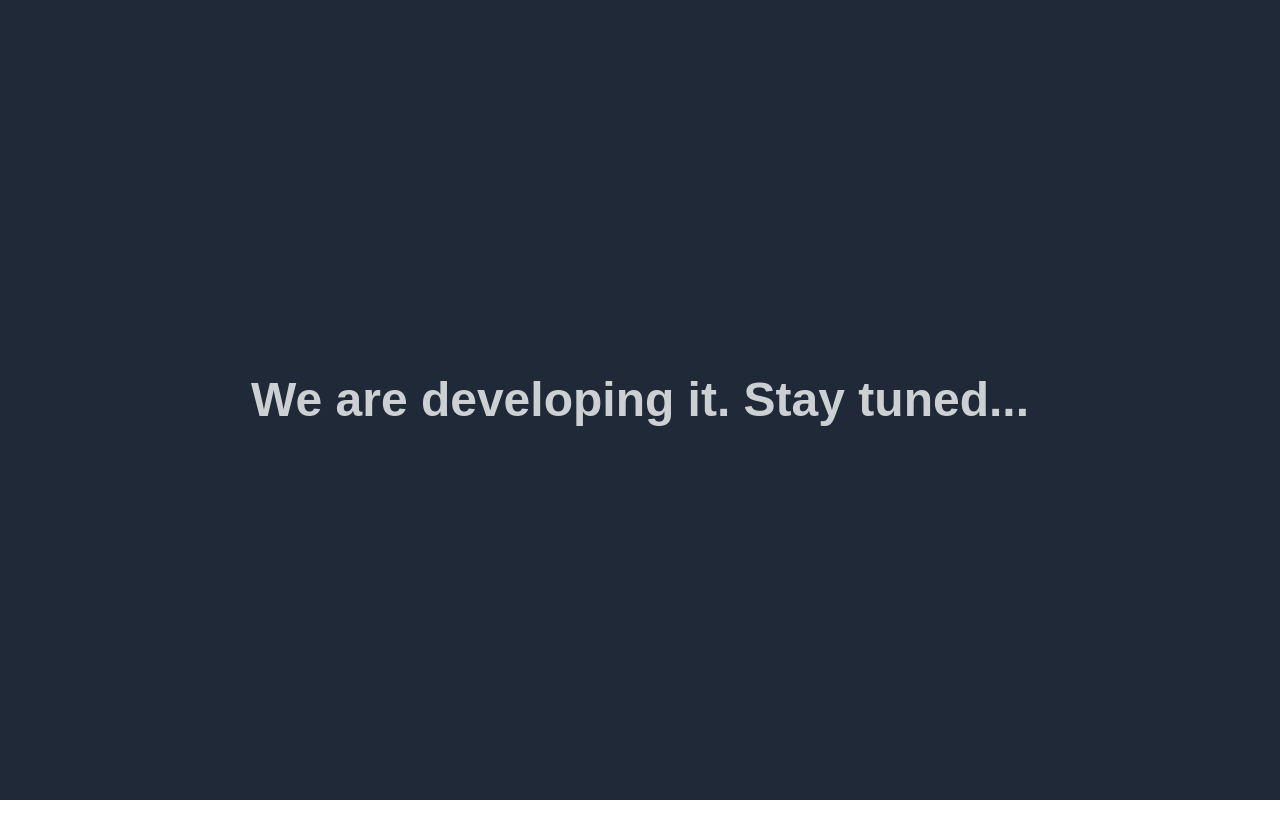
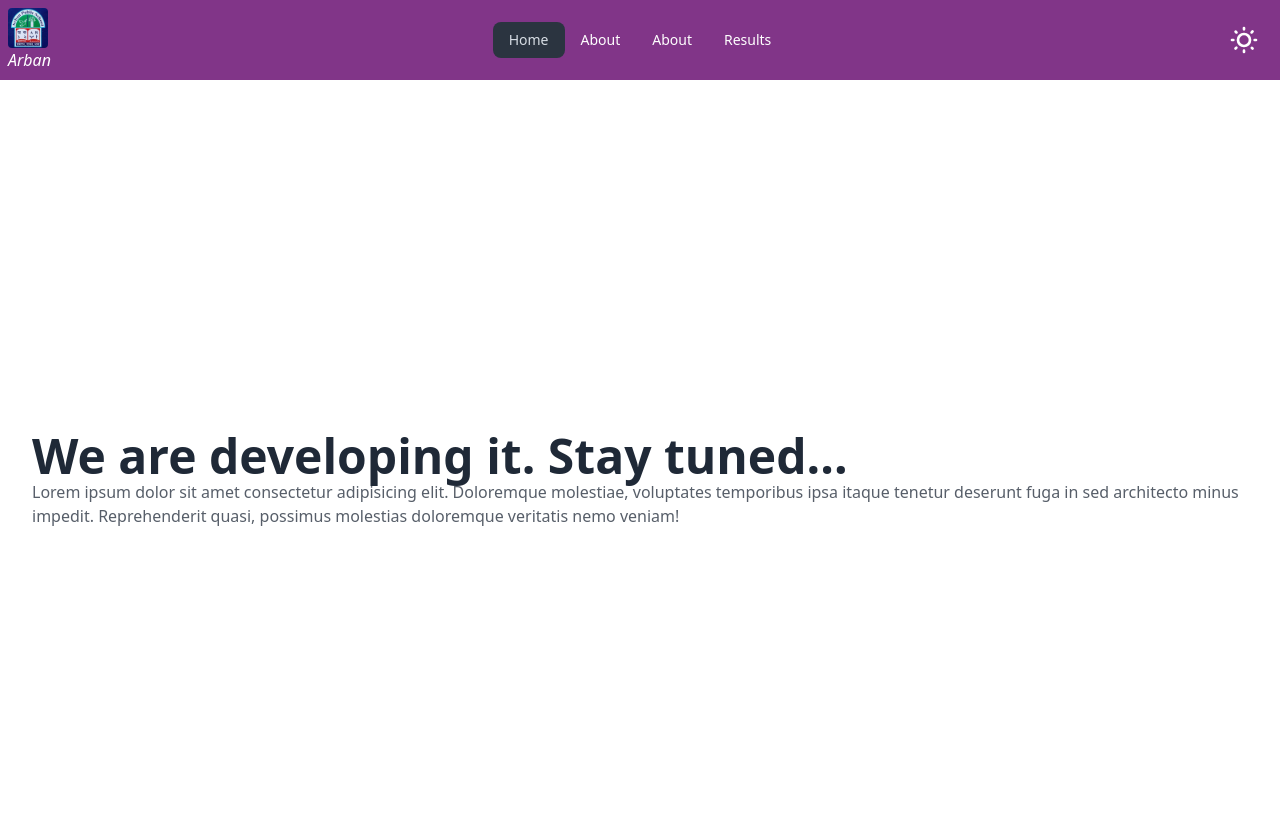
Before and after one commit to misbahulhoq/arbanpublicschool, a Next.js app: page / in a window 1280 px wide. Shown: the top 838 px of the page. Before the commit the page ends 800 px from the top, so only its background shows below. Built offline with nearby package versions, Linux system fonts and the light colour scheme.

Commit message:
created a new branch called dev and working on it

```diff
--- a/src/app/globals.css
+++ b/src/app/globals.css
@@ -1,27 +1,13 @@
 @tailwind base;
 @tailwind components;
 @tailwind utilities;
-
-:root {
-  --background: #ffffff;
-  --foreground: #171717;
-}
-
-@media (prefers-color-scheme: dark) {
-  :root {
-    --background: #0a0a0a;
-    --foreground: #ededed;
-  }
-}
-
-body {
-  color: var(--foreground);
-  background: var(--background);
-  font-family: Arial, Helvetica, sans-serif;
-}
 
 @layer utilities {
   .text-balance {
     text-wrap: balance;
   }
 }
+
+p {
+  opacity: 0.75;
+}
--- a/src/app/layout.tsx
+++ b/src/app/layout.tsx
@@ -1,6 +1,7 @@
 import type { Metadata } from "next";
 import localFont from "next/font/local";
 import "./globals.css";
+import Header from "@/components/shared/Header";
 
 const geistSans = localFont({
   src: "./fonts/GeistVF.woff",
@@ -38,6 +39,7 @@ export default function RootLayout({
       <body
         className={`${geistSans.variable} ${geistMono.variable} antialiased`}
       >
+        <Header />
         {children}
       </body>
     </html>
--- a/src/app/page.tsx
+++ b/src/app/page.tsx
@@ -1,9 +1,17 @@
 export default function Home() {
   return (
-    <div className="flex items-center justify-center min-h-screen p-8 bg-neutral text-neutral-content">
-      <h2 className="text-3xl font-bold md:text-5xl">
-        We are developing it. Stay tuned...
-      </h2>
+    <div className="flex items-center justify-center min-h-screen p-8 bg-base-100 text-base-content">
+      <div>
+        <h2 className="text-3xl font-bold md:text-5xl">
+          We are developing it. Stay tuned...
+        </h2>
+        <p className="">
+          Lorem ipsum dolor sit amet consectetur adipisicing elit. Doloremque
+          molestiae, voluptates temporibus ipsa itaque tenetur deserunt fuga in
+          sed architecto minus impedit. Reprehenderit quasi, possimus molestias
+          doloremque veritatis nemo veniam!
+        </p>
+      </div>
     </div>
   );
 }
--- /dev/null
+++ b/src/components/shared/Header.tsx
@@ -0,0 +1,129 @@
+"use client";
+import { useEffect, useState } from "react";
+import NavLink from "./NavLink";
+import Link from "next/link";
+import Image from "next/image";
+
+const Header = () => {
+  const [theme, setTheme] = useState(
+    localStorage.getItem("theme") ? localStorage.getItem("theme") : "light"
+  );
+
+  const handleTheme = (e) => {
+    if (e.target.checked) {
+      setTheme("light");
+    } else {
+      setTheme("dim");
+    }
+  };
+
+  useEffect(() => {
+    localStorage.setItem("theme", theme as string);
+    const localTheme = localStorage.getItem("theme");
+    document?.querySelector("html").setAttribute("data-theme", localTheme);
+  }, [theme]);
+
+  const navLinks = (
+    <>
+      <li>
+        <NavLink href="/" className="py-3 lg:py-2">
+          Home
+        </NavLink>
+      </li>
+      <li>
+        <NavLink href="/about" className="py-3 lg:py-2">
+          About
+        </NavLink>
+      </li>
+      <li>
+        <NavLink href="/contact" className="py-3 lg:py-2">
+          About
+        </NavLink>
+      </li>
+      <li>
+        <NavLink href="/results" className="py-3 lg:py-2">
+          Results
+        </NavLink>
+      </li>
+    </>
+  );
+
+  return (
+    <div className="navbar bg-primary text-primary-content">
+      <div className="navbar-start">
+        <div className="dropdown">
+          <div tabIndex={0} role="button" className="btn btn-ghost lg:hidden">
+            <svg
+              xmlns="http://www.w3.org/2000/svg"
+              className="h-7 w-7"
+              fill="none"
+              viewBox="0 0 24 24"
+              stroke="currentColor"
+            >
+              <path
+                strokeLinecap="round"
+                strokeLinejoin="round"
+                strokeWidth="2"
+                d="M4 6h16M4 12h8m-8 6h16"
+              />
+            </svg>
+          </div>
+          <ul
+            tabIndex={0}
+            className="menu menu-sm dropdown-content bg-base-100 text-base-content rounded-box z-[1] mt-3 w-52 p-2 shadow space-y-1"
+          >
+            {navLinks}
+          </ul>
+        </div>
+        {/* <a className="btn btn-ghost text-xl">daisyUI</a> */}
+        <Link href="/" className="">
+          <Image
+            src="/arban-public-school-logo.jpg"
+            height={25}
+            width={40}
+            alt="Arban Public School Logo"
+            className="rounded hidden lg:block"
+          />
+          <h2 className="italic">Arban</h2>
+        </Link>
+      </div>
+
+      <div className="navbar-center hidden lg:flex">
+        <ul className="menu menu-horizontal px-1">{navLinks}</ul>
+      </div>
+
+      <div className="navbar-end">
+        <div className="nav-content-end flex items-center gap-4 mr-3">
+          <label className="swap swap-rotate">
+            {/* this hidden checkbox controls the state */}
+            <input
+              type="checkbox"
+              onChange={handleTheme}
+              checked={theme === "light"}
+            />
+
+            {/* sun icon */}
+            <svg
+              className="swap-on h-8 w-8 fill-current"
+              xmlns="http://www.w3.org/2000/svg"
+              viewBox="0 0 24 24"
+            >
+              <path d="M5.64,17l-.71.71a1,1,0,0,0,0,1.41,1,1,0,0,0,1.41,0l.71-.71A1,1,0,0,0,5.64,17ZM5,12a1,1,0,0,0-1-1H3a1,1,0,0,0,0,2H4A1,1,0,0,0,5,12Zm7-7a1,1,0,0,0,1-1V3a1,1,0,0,0-2,0V4A1,1,0,0,0,12,5ZM5.64,7.05a1,1,0,0,0,.7.29,1,1,0,0,0,.71-.29,1,1,0,0,0,0-1.41l-.71-.71A1,1,0,0,0,4.93,6.34Zm12,.29a1,1,0,0,0,.7-.29l.71-.71a1,1,0,1,0-1.41-1.41L17,5.64a1,1,0,0,0,0,1.41A1,1,0,0,0,17.66,7.34ZM21,11H20a1,1,0,0,0,0,2h1a1,1,0,0,0,0-2Zm-9,8a1,1,0,0,0-1,1v1a1,1,0,0,0,2,0V20A1,1,0,0,0,12,19ZM18.36,17A1,1,0,0,0,17,18.36l.71.71a1,1,0,0,0,1.41,0,1,1,0,0,0,0-1.41ZM12,6.5A5.5,5.5,0,1,0,17.5,12,5.51,5.51,0,0,0,12,6.5Zm0,9A3.5,3.5,0,1,1,15.5,12,3.5,3.5,0,0,1,12,15.5Z" />
+            </svg>
+
+            {/* moon icon */}
+            <svg
+              className=" swap-off h-8 w-8 fill-current"
+              xmlns="http://www.w3.org/2000/svg"
+              viewBox="0 0 24 24"
+            >
+              <path d="M21.64,13a1,1,0,0,0-1.05-.14,8.05,8.05,0,0,1-3.37.73A8.15,8.15,0,0,1,9.08,5.49a8.59,8.59,0,0,1,.25-2A1,1,0,0,0,8,2.36,10.14,10.14,0,1,0,22,14.05,1,1,0,0,0,21.64,13Zm-9.5,6.69A8.14,8.14,0,0,1,7.08,5.22v.27A10.15,10.15,0,0,0,17.22,15.63a9.79,9.79,0,0,0,2.1-.22A8.11,8.11,0,0,1,12.14,19.73Z" />
+            </svg>
+          </label>
+        </div>
+      </div>
+    </div>
+  );
+};
+
+export default Header;
--- /dev/null
+++ b/src/components/shared/NavLink.tsx
@@ -0,0 +1,26 @@
+"use client";
+
+import Link from "next/link";
+import { usePathname } from "next/navigation";
+import React, { ReactNode } from "react";
+
+interface props {
+  href: string;
+  children: ReactNode;
+  className?: string;
+}
+const NavLink = ({ className, href, children }: props) => {
+  const pathName = usePathname();
+  return (
+    <Link
+      href={`${href}`}
+      className={`${
+        pathName.includes(href) && "bg-neutral text-neutral-content"
+      } ${className}`}
+    >
+      {children}
+    </Link>
+  );
+};
+
+export default NavLink;
--- a/tailwind.config.ts
+++ b/tailwind.config.ts
@@ -13,12 +13,12 @@ const config: Config = {
       // "sunset",
       {
         light: {
-          ...require("daisyui/src/theming/themes")["fantasy"],
+          ...require("daisyui/src/theming/themes")["light"],
           primary: "#813588",
           "primary-content": "#fff",
         },
         dim: {
-          ...require("daisyui/src/theming/themes")["sunset"],
+          ...require("daisyui/src/theming/themes")["dim"],
           primary: "#813588",
           "primary-content": "#fff",
         },
```
Also changed, not shown: public/arban-public-school-logo.jpg (added), 1 other file (tests, documents, lock files or other folders).
